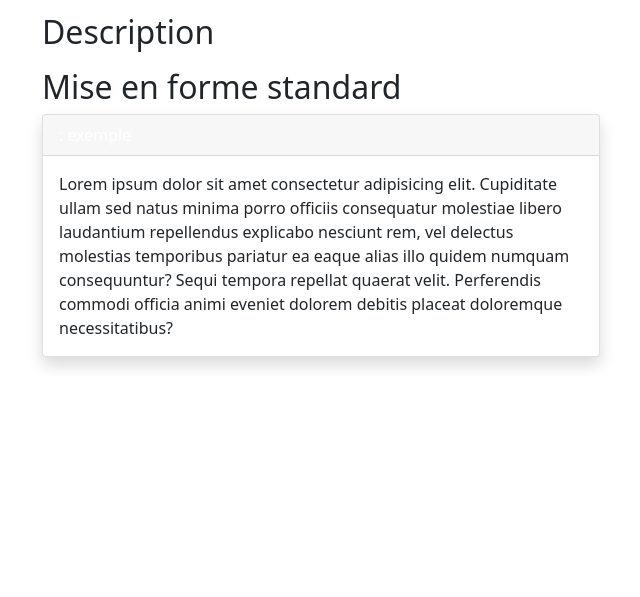
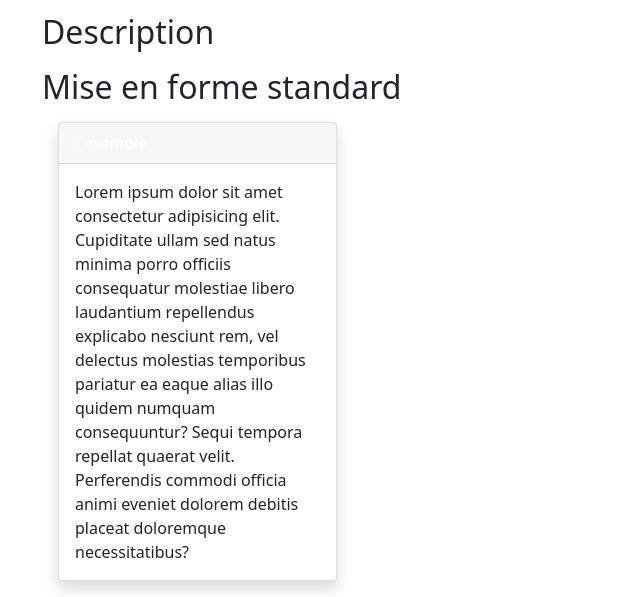
Before and after one commit to Antoine-Mtx/Symfony-Projet-Certification, a Symfony app: template templates/type/show.html.twig in a window 1280 px wide. Shown: the part 293-890 px from the top of the page, without its empty margins (40-680 px from the left). Before the commit the page ends 661 px from the top, so only its background shows below. Run offline with Twig, Linux system fonts and the light colour scheme; the template is opened without the code that fills it, so the values that code supplies are empty; some libraries are stand-ins or nearby versions.

Commit message:
customized card for login form

```diff
--- a/public/css/components/card.css
+++ b/public/css/components/card.css
@@ -1,3 +1,16 @@
+.card-title {
+  text-align: center;
+}
+.card-body {
+  display: flex;
+  flex-direction: column;
+  gap: 1rem;
+}
+.card-footer {
+  display: flex;
+  flex-direction: column;
+  align-items: center;
+}
 .skillCard {
     border-radius: 0.5rem;
     padding: 15px; /* JUST TO LOOK COOL */
--- a/templates/type/card.html.twig
+++ b/templates/type/card.html.twig
@@ -1,5 +1,5 @@
 <!-- Card item START -->
-<div class="col-sm-12 col-lg-9 col-xl-6">
+<div class="col-sm-12 col-md-6 col-lg-4 col-xl-3 m-3">
     <div class="card shadow h-100">
         <!-- Card header -->
         <div class="card-header" style="background-color: {{type.couleur}}; color: white;">
```
